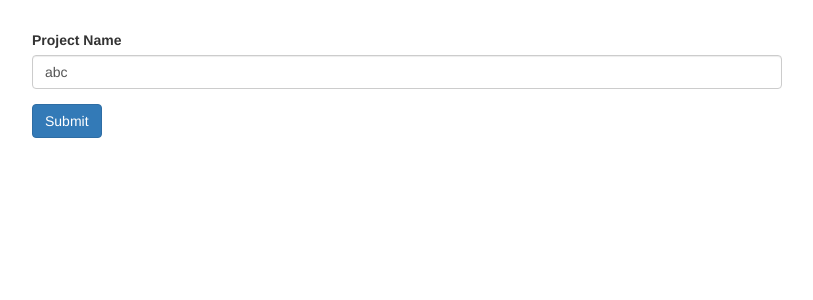
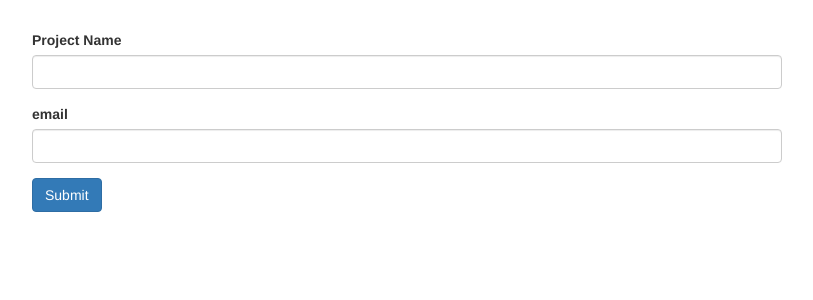
Before and after one commit to pbrandiezs/About-Udemy-Angular-The-Complete-Guide-2021-assignment7-Practicing-Reactive-Forms, an Angular app: page / in a window 1280 px wide. Shown: the top 300 px of the page, without its empty margins (233-1046 px from the left). Built offline with nearby package versions, Linux system fonts and the light colour scheme.

Commit message:
feat: Added email field

```diff
--- a/src/app/app.component.html
+++ b/src/app/app.component.html
@@ -31,6 +31,17 @@
               <span>This field is required!</span>
             </span>
           </div>
+          <div class="form-group">
+            <label for="email">email</label>
+            <input
+              type="text"
+              id="email"
+              formControlName="email"
+              class="form-control">
+              <span
+              *ngIf="!projectForm.get('projectData.email').valid && projectForm.get('projectData.email').touched"
+              class="help-block">Please enter a valid email!</span>
+          </div>
         </div>
         <button class="btn btn-primary" type="submit">Submit</button>
       </form>
--- a/src/app/app.component.ts
+++ b/src/app/app.component.ts
@@ -12,7 +12,8 @@ export class AppComponent implements OnInit {
   ngOnInit() {
     this.projectForm = new FormGroup({
       'projectData': new FormGroup({
-        'projectName': new FormControl(null, [Validators.required])
+        'projectName': new FormControl(null, [Validators.required]),
+        'email': new FormControl(null, [Validators.required, Validators.email])
       })
     });
 
@@ -21,7 +22,8 @@ export class AppComponent implements OnInit {
     // );
     this.projectForm.setValue({
       'projectData': {
-        'projectName': 'abc'
+        'projectName': '',
+        'email': ''
       }
     });
   }
```
